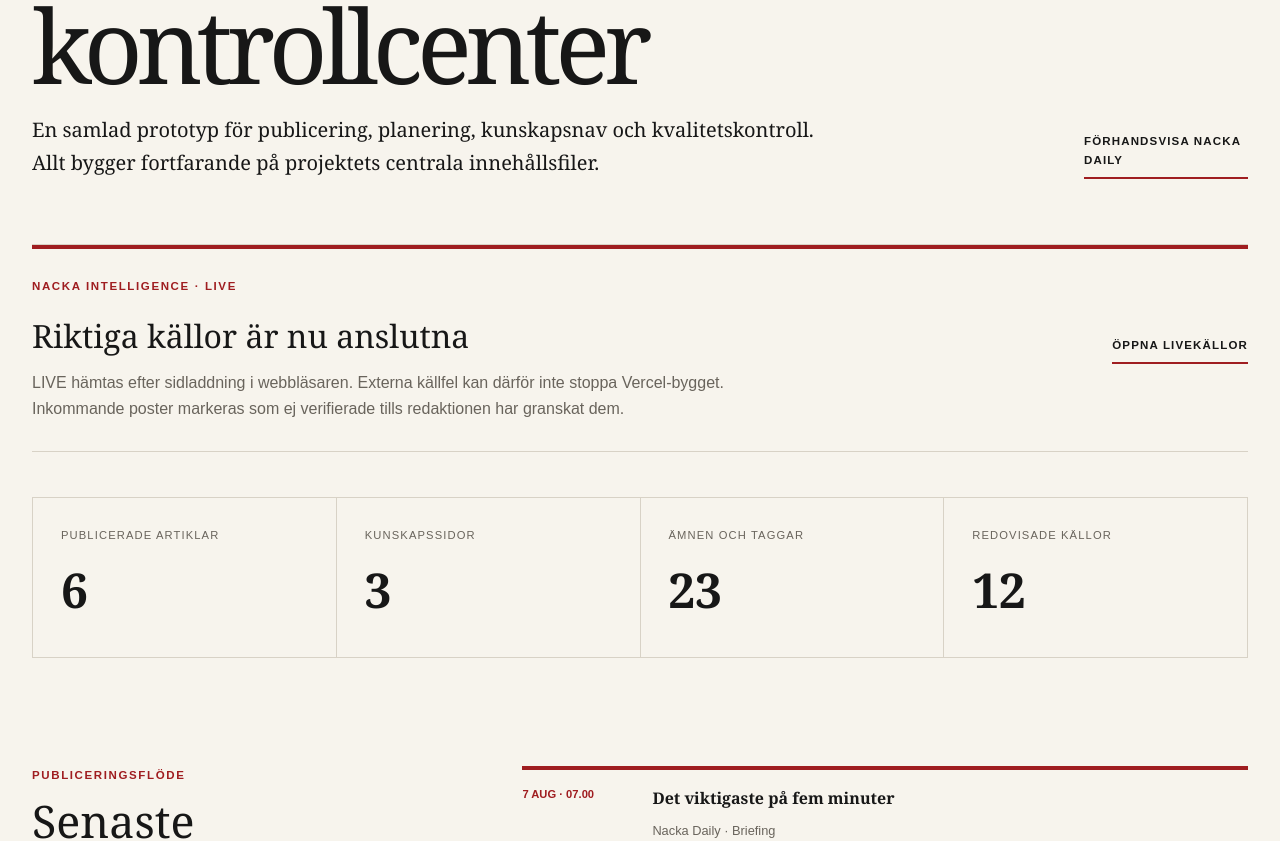
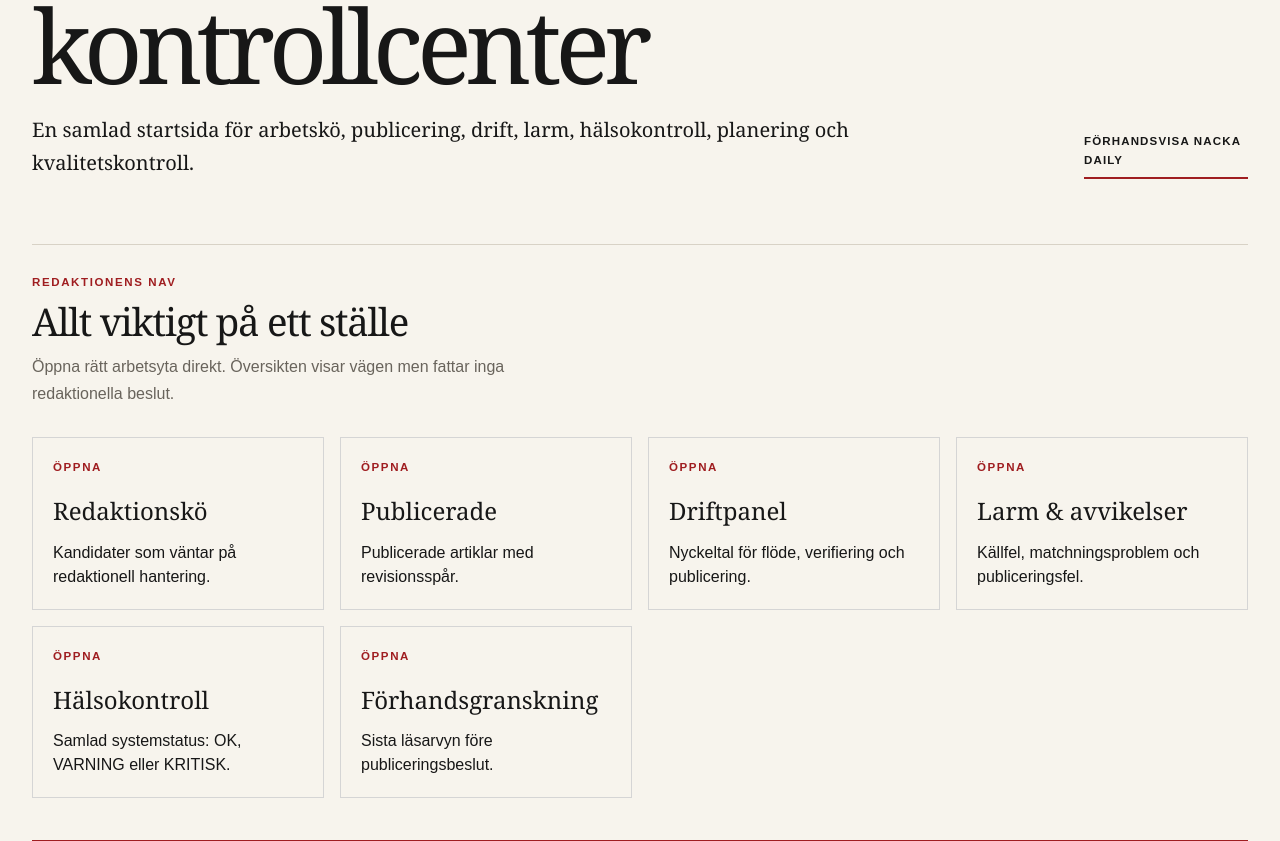
Before and after one commit to Djurgarden2019/NackaSidan-2026, a Next.js app: page /redaktion in a window 1280 px wide. Shown: the part 372-1213 px from the top of the page. Built offline with nearby package versions, Linux system fonts and the light colour scheme.

Commit message:
Main 37: expand editorial control center

```diff
--- a/app/redaktion/page.tsx
+++ b/app/redaktion/page.tsx
@@ -10,6 +10,15 @@
   ['09 aug', 'Veckans kulturval', 'Idé', 'Kultur'],
 ];
 
+const editorialNav = [
+  ['Redaktionskö', '/redaktionskon', 'Kandidater som väntar på redaktionell hantering.'],
+  ['Publicerade', '/publicerade', 'Publicerade artiklar med revisionsspår.'],
+  ['Driftpanel', '/driftpanel', 'Nyckeltal för flöde, verifiering och publicering.'],
+  ['Larm & avvikelser', '/larm', 'Källfel, matchningsproblem och publiceringsfel.'],
+  ['Hälsokontroll', '/halsokontroll', 'Samlad systemstatus: OK, VARNING eller KRITISK.'],
+  ['Förhandsgranskning', '/forhandsgranskning', 'Sista läsarvyn före publiceringsbeslut.'],
+];
+
 export default function EditorialPage() {
   const sourceCount = articles.reduce((sum, article) => sum + article.sources.length, 0);
   const tagCount = new Set(articles.flatMap((article) => article.tags)).size;
@@ -18,11 +27,28 @@
       <div className="shell">
         <section className="editorial-command-hero">
           <div>
-            <div className="kicker">Nacka Studio · Sprint 11.3</div>
+            <div className="kicker">Main 37 · Central redaktionsöversikt</div>
             <h1>Redaktionens kontrollcenter</h1>
-            <p>En samlad prototyp för publicering, planering, kunskapsnav och kvalitetskontroll. Allt bygger fortfarande på projektets centrala innehållsfiler.</p>
+            <p>En samlad startsida för arbetskö, publicering, drift, larm, hälsokontroll, planering och kvalitetskontroll.</p>
           </div>
           <Link className="button" href="/daily">Förhandsvisa Nacka Daily</Link>
+        </section>
+
+        <section style={{ margin: '28px 0 42px' }}>
+          <div className="section-heading section-heading-stack">
+            <div className="kicker">Redaktionens nav</div>
+            <h2>Allt viktigt på ett ställe</h2>
+            <p>Öppna rätt arbetsyta direkt. Översikten visar vägen men fattar inga redaktionella beslut.</p>
+          </div>
+          <div style={{ display: 'grid', gridTemplateColumns: 'repeat(auto-fit,minmax(240px,1fr))', gap: 16 }}>
+            {editorialNav.map(([title, href, text]) => (
+              <Link key={href} href={href} style={{ display: 'block', border: '1px solid #d5d5d5', padding: 20, color: 'inherit', textDecoration: 'none', minHeight: 150 }}>
+                <div className="kicker">Öppna</div>
+                <h3 style={{ fontFamily: 'Georgia,serif', fontSize: 24, margin: '8px 0 10px' }}>{title}</h3>
+                <p style={{ margin: 0, lineHeight: 1.5 }}>{text}</p>
+              </Link>
+            ))}
+          </div>
         </section>
 
         <section className="editorial-live-callout">
@@ -36,7 +62,6 @@
           <div><span>Ämnen och taggar</span><strong>{tagCount}</strong></div>
           <div><span>Redovisade källor</span><strong>{sourceCount}</strong></div>
         </section>
-
 
         <section className="editorial-live-panel">
           <div>
```
